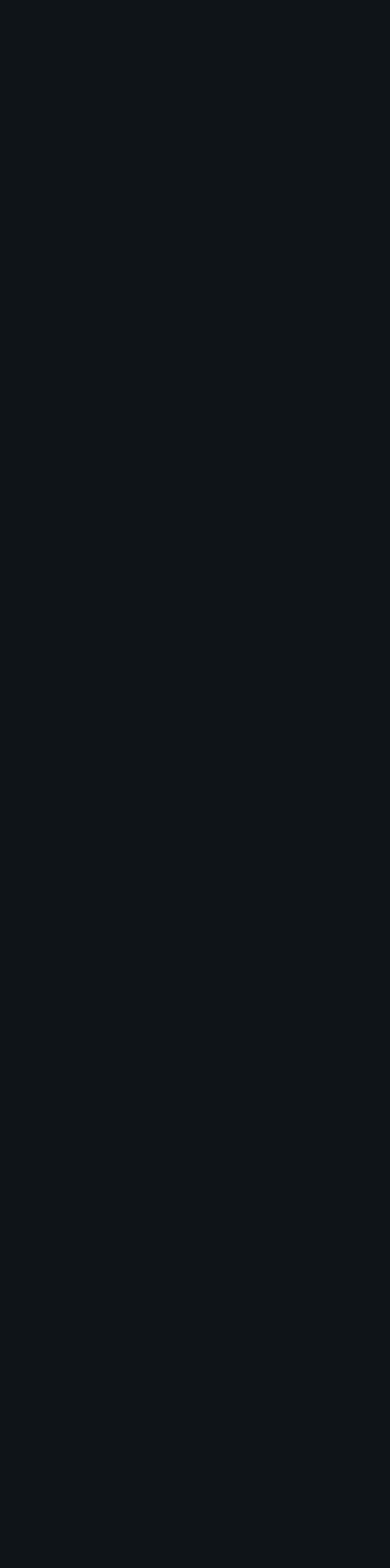
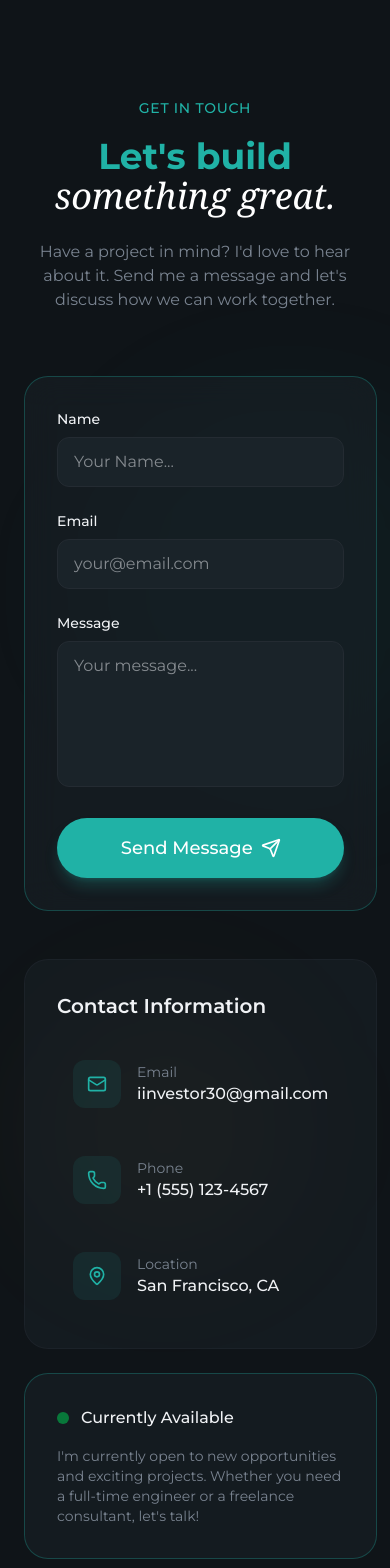
Before and after one commit to Krypt0kn1te/React-Tailwindcss-Personal-Portfolio, a React (Vite) app: page / in a window 390 px wide. Shown: the part 9200-10768 px from the top of the page. Before the commit the page ends 9168 px from the top, so only its background shows below. Built offline with nearby package versions, Linux system fonts and the light colour scheme.

Commit message:
finishing Contact section and beginning of Footer section

```diff
--- a/package.json
+++ b/package.json
@@ -10,6 +10,7 @@
     "preview": "vite preview"
   },
   "dependencies": {
+    "@emailjs/browser": "^4.4.1",
     "@tailwindcss/vite": "^4.2.4",
     "lucide-react": "^1.9.0",
     "react": "^19.2.5",
--- a/src/components/Button.jsx
+++ b/src/components/Button.jsx
@@ -1,6 +1,6 @@
 import React from 'react'
 
-const Button = ({className ='', size ='default', children}) => {
+const Button = ({className ='', size ='default', children, ...props}) => {
     const baseClasses = 'relative overflow-hidden rounded-full font-medium focus:outline-none focus-visible:ring-2 focus-visible:ring-primary bg-primary text-primary-foreground hover:bg-primary/90 shadow-lg shadow-primary/25 cursor-pointer';
 
     const sizeClasses = {
@@ -10,7 +10,7 @@ const Button = ({className ='', size ='default', children}) => {
     }
     const classes = `${baseClasses} ${sizeClasses[size]} ${className}`
   return (
-    <button className={classes}>
+    <button className={classes} {...props}>
         <span className='relative flex items-center justify-center gap-2'>{children}</span>
     </button>
   )
--- a/src/sections/Contact.jsx
+++ b/src/sections/Contact.jsx
@@ -1,11 +1,259 @@
-import React from 'react'
+import {
+  Mail,
+  Phone,
+  MapPin,
+  Send,
+  CheckCircle,
+  AlertCircle,
+} from "lucide-react";
+import Button from "@/components/Button";
+import { useState } from "react";
+import emailjs from "@emailjs/browser";
+import { MdSettingsSuggest } from "react-icons/md";
+emailjs.init(import.meta.env.VITE_EMAILJS_PUBLIC_KEY);
+
+const contactInfo = [
+  {
+    icon: Mail,
+    label: "Email",
+    value: "iinvestor30@gmail.com",
+    href: "mailto:iinvestor30@gmail.com",
+  },
+  {
+    icon: Phone,
+    label: "Phone",
+    value: "+1 (555) 123-4567",
+    href: "tel:+1552323234454",
+  },
+  {
+    icon: MapPin,
+    label: "Location",
+    value: "San Francisco, CA",
+    href: "#",
+  },
+];
 
 const Contact = () => {
+  const [formData, setFormData] = useState({
+    name: "",
+    email: "",
+    message: "",
+  });
+
+  const [isLoading, setIsLoading] = useState(false);
+  const [submitStatus, setSubmitStatus] = useState({
+    type: null,
+    message: "",
+  });
+
+  const handleSubmit = async (e) => {
+    e.preventDefault();
+    setIsLoading(true);
+    setSubmitStatus({ type: null, message: "" });
+
+    try {
+      const serviceId = import.meta.env.VITE_EMAILJS_SERVICE_ID;
+      const templateId = import.meta.env.VITE_EMAILJS_TEMPLATE_ID;
+
+      // 2. We already initialized the public key, so we don't strictly
+      // need to pass it here, but it doesn't hurt.
+      const templateParams = {
+        from_name: formData.name, // Make sure these match your EmailJS Template exactly!
+        reply_to: formData.email,
+        message: formData.message,
+      };
+
+      const response = await emailjs.send(
+        serviceId,
+        templateId,
+        templateParams,
+      );
+
+      if (response.status === 200) {
+        // 3. FIX: use setSubmitStatus (the setter), not the state variable
+        setSubmitStatus({
+          type: "success",
+          message: "Message sent successfully! I'll get back to you soon.",
+        });
+        setFormData({ name: "", email: "", message: "" });
+      }
+    } catch (err) {
+      console.error("EmailJS error:", err);
+      setSubmitStatus({
+        type: "error",
+        // err.text is what EmailJS usually returns
+        message: err.text || "Failed to send message. Please try again later.",
+      });
+    } finally {
+      setIsLoading(false);
+    }
+  };
+
   return (
-    <section>
+    <section id="contact" className="py-32 relative overflow-hidden">
+      <div className="absolute top-0 left-0 w-full h-full">
+        <div className="absolute top-1/4 left-1/4 w-96 h-96 bg-primary/5 rounded-full blur-3xl" />
+        <div className="absolute bottom-1/4 right-1/4 w-64 h-64 bg-highlight/5 rounded-full blur-3xl" />
+      </div>
 
+      <div className="container mx-auto px-6 relative z-10">
+        {/* Section Header */}
+        <div className="text-center max-w-3xl mx-auto mb-16">
+          <span className="text-secondary-foreground text-sm font-medium tracking-wider uppercase animate-fade-in">
+            Get In Touch
+          </span>
+          <h2 className="text-4xl md:text-5xl font-bold mt-4 mb-6 animate-fade-in animation-delay-100 text-secondary-foreground">
+            Let's build{" "}
+            <span className="font-serif italic font-normal text-white">
+              something great.
+            </span>
+          </h2>
+          <p className="text-muted-foreground animate-fade-in animation-delay-200">
+            Have a project in mind? I'd love to hear about it. Send me a message
+            and let's discuss how we can work together.
+          </p>
+        </div>
+
+        <div className="grid lg:grid-cols-2 gap-12 max-w-5xl mx-auto">
+          <div className="glass p-8 rounded-3xl border border-primary/30 animate-fade-in animation-delay-300">
+            <form className="space-y-6" onSubmit={handleSubmit}>
+              <div className="">
+                <label
+                  htmlFor="name"
+                  className="block text-sm font-medium mb-2"
+                >
+                  Name
+                </label>
+                <input
+                  type="text"
+                  id="name"
+                  value={formData.name}
+                  onChange={(e) =>
+                    setFormData({ ...formData, name: e.target.value })
+                  }
+                  className="w-full px-4 py-3 bg-surface rounded-xl border border-border focus:border-primary focus:ring-1 focus:ring-primary ourtline-none transition-all"
+                  required
+                  placeholder="Your Name..."
+                />
+              </div>
+              <div className="">
+                <label
+                  htmlFor="email"
+                  className="block text-sm font-medium mb-2"
+                >
+                  Email
+                </label>
+                <input
+                  type="email"
+                  id="email"
+                  value={formData.email}
+                  onChange={(e) =>
+                    setFormData({ ...formData, email: e.target.value })
+                  }
+                  className="w-full px-4 py-3 bg-surface rounded-xl border border-border focus:border-primary focus:ring-1 focus:ring-primary ourtline-none transition-all"
+                  required
+                  placeholder="your@email.com"
+                />
+              </div>
+              <div className="">
+                <label
+                  htmlFor="message"
+                  className="block text-sm font-medium mb-2"
+                >
+                  Message
+                </label>
+                <textarea
+                  rows={5}
+                  id="message"
+                  value={formData.message}
+                  onChange={(e) =>
+                    setFormData({ ...formData, message: e.target.value })
+                  }
+                  className="w-full px-4 py-3 bg-surface rounded-xl border border-border focus:border-primary focus:ring-1 focus:ring-primary ourtline-none transition-all resize-none"
+                  required
+                  placeholder="Your message..."
+                />
+              </div>
+
+              <Button
+                className="w-full"
+                type="submit"
+                size="lg"
+                disabled={isLoading}
+              >
+                {isLoading ? (
+                  <>Sending...</>
+                ) : (
+                  <>
+                    Send Message
+                    <Send className="w-5 h-5" />
+                  </>
+                )}
+              </Button>
+
+              {submitStatus.type && (
+                <div
+                  className={`flex items-center gap-3 p-4 rounded-xl ${
+                    submitStatus.type === "success"
+                      ? "bg-green-500/10 border border-green-500/20 text-green-400"
+                      : "bg-red-500/10 border border-red-500/20 text-red-400"
+                  }`}
+                >
+                  {submitStatus.type === "success" ? (
+                    <CheckCircle className="W-5 h-5 flex-shrink-0" />
+                  ) : (
+                    <AlertCircle className="w-5 h-5 flex-shrink-0" />
+                  )}
+
+                  <p className="text-sm"> {submitStatus.message} </p>
+                </div>
+              )}
+            </form>
+          </div>
+          {/* Contact Info */}
+          <div className="space-y-6 animate-fade-in animation-delay-400">
+            <div className="glass rounded-3xl p-8">
+              <h3 className="text-xl font-semibold mb-6">
+                Contact Information
+              </h3>
+              <div className="space-y-4">
+                {contactInfo.map((item, i) => (
+                  <a
+                    key={i}
+                    href={item.href}
+                    className="flex items-center gap-4 p-4 rounded-xl hover:bg-surface transition-colors group"
+                  >
+                    <div className="w-12 h-12 rounded-xl bg-primary/10 flex items-center justify-center group-hover:bg-primary/20 transition-colors">
+                      <item.icon className="w-5 h-5 text-primary" />
+                    </div>
+                    <div>
+                      <div className="text-sm text-muted-foreground">
+                        {item.label}
+                      </div>
+                      <div className="font-medium">{item.value}</div>
+                    </div>
+                  </a>
+                ))}
+              </div>
+            </div>
+
+            {/* Availability Card */}
+            <div className="glass rounded-3xl p-8 border border-primary/30">
+              <div className="flex items-center gap-3 mb-4">
+                <span className="w-3 h-3 bg-green-500 rounded-full animate-pulse" />
+                <span className="font-medium">Currently Available</span>
+              </div>
+              <p className="text-muted-foreground text-sm">
+                I'm currently open to new opportunities and exciting projects.
+                Whether you need a full-time engineer or a freelance consultant,
+                let's talk!
+              </p>
+            </div>
+          </div>
+        </div>
+      </div>
     </section>
-  )
-}
+  );
+};
 
-export default Contact
+export default Contact;
```
Also changed, not shown: 2 other files (tests, documents, lock files or other folders).
